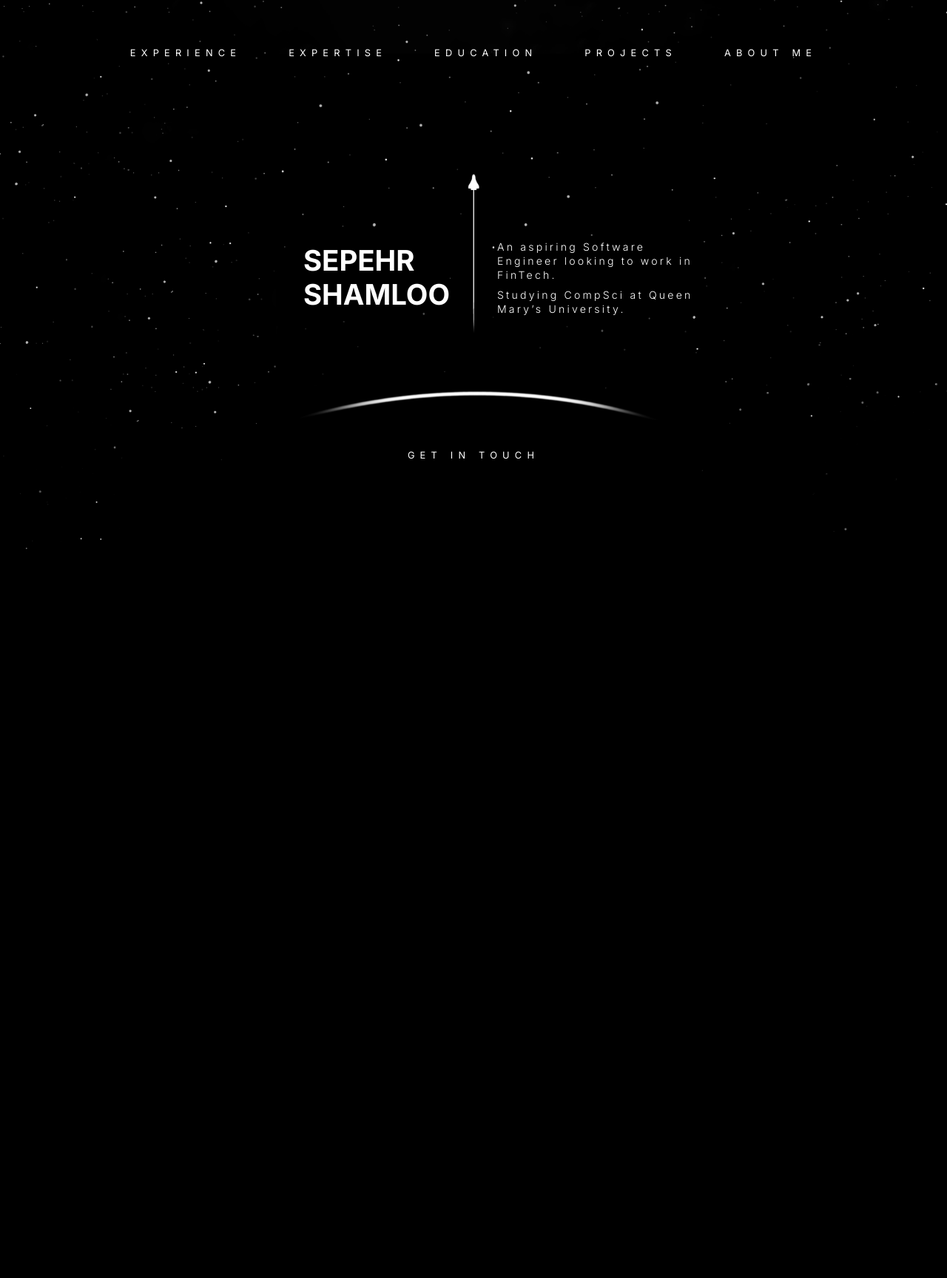
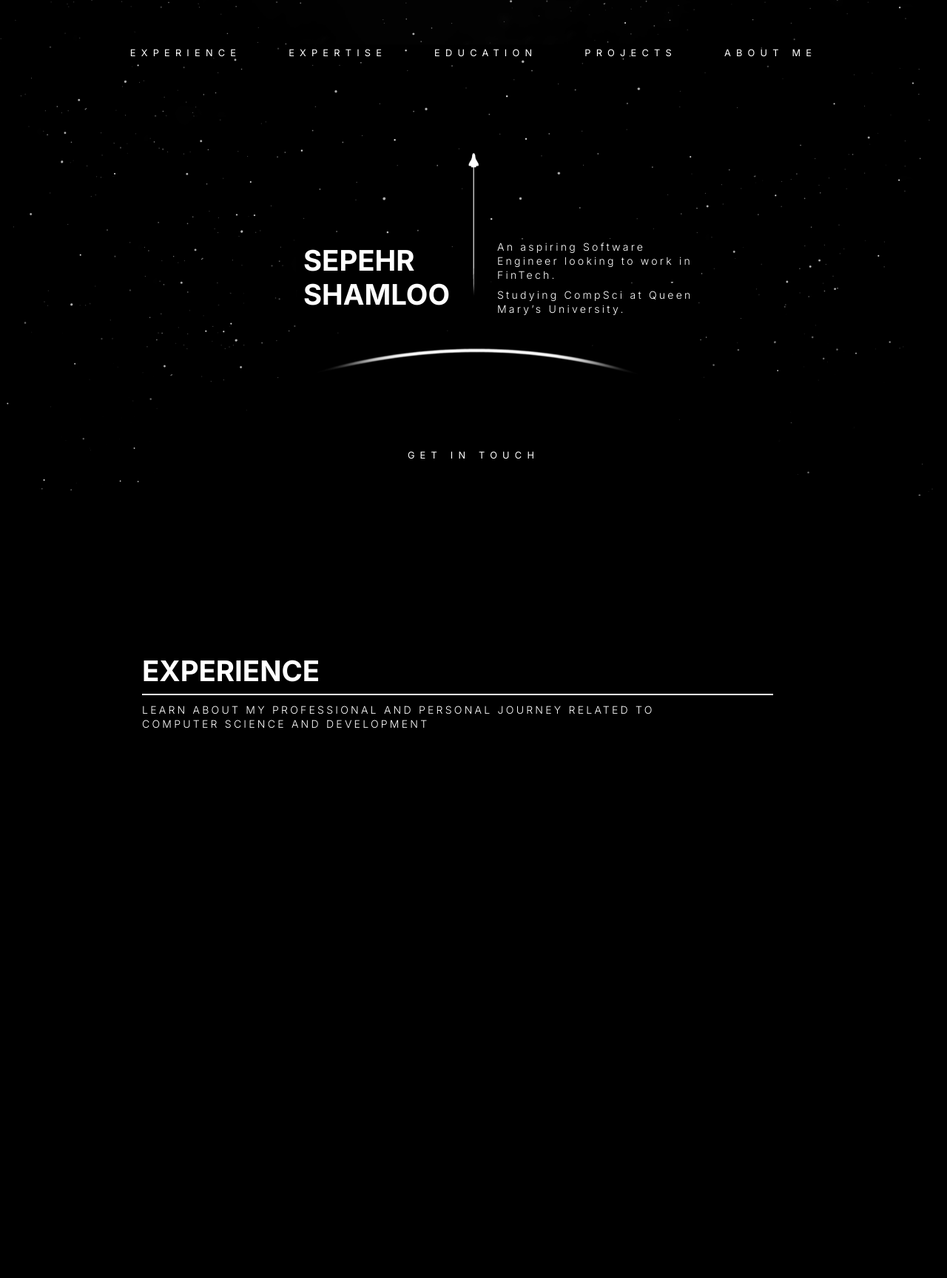
Before and after one commit to Sep-Fading/Sep-Fading.github.io, a PHP site: page / in a window 1280 px wide; the page is wider, and only the part inside the window is pictured. Shown: that part at 74% size. Before the commit the page ends 743 px from the top of that part, so only its background shows below. Run offline with PHP 8.4, Linux system fonts and the light colour scheme.

Commit message:
Added content and planning for more sections

```diff
--- a/css/index-styles.css
+++ b/css/index-styles.css
@@ -4,6 +4,25 @@
 /* First section */
 
 /* Layout */
+
+.page-container-1 {
+    width: 100%;
+    height: 100vh;
+    display: grid;
+    grid-template-columns: 1fr 4fr 1fr;
+    grid-template-rows: 0.5fr 2fr 1fr;
+    grid-template-areas:
+        'header header header'
+        'content content content'
+        'touchbtn touchbtn touchbtn';
+    justify-content: center;
+    place-items: center;
+    align-content: center;
+    grid-auto-flow: column;
+
+    row-gap: 5vh;
+}
+
 .page-content{
     grid-column-start: 2;
     grid-column-end: 3;
@@ -53,3 +72,37 @@
     letter-spacing: 0.45rem;
     text-transform: uppercase;
 }
+
+
+/* Second section */
+
+.page-container-2{
+    width: 100%;
+    height: 100vh;
+    display: grid;
+    grid-template-columns: 1fr 1fr 1fr;
+    grid-template-rows: 0.5fr 2fr;
+    grid-template-areas:
+        'header header header'
+        'content content content'
+        'touchbtn touchbtn touchbtn';
+    justify-content: center;
+    place-items: center;
+    align-content: center;
+    grid-auto-flow: column;
+
+    row-gap: 5vh;
+    margin-inline: 15%;
+    margin-block: 5%;
+}
+
+.section-title{
+    grid-column-start: 1;
+    grid-column-end: 3;
+    justify-self: center;
+}
+
+.section-title p{
+    margin-right: 15%;
+    margin-top: 1.25%;
+}
--- a/css/main-theme.css
+++ b/css/main-theme.css
@@ -3,27 +3,9 @@
 body {
     background-image: url(../imgs/main_bg.png);
     background-color: black;
-    background-size: cover;
+    background-size: contain;
     background-position: center -50px;
     background-repeat: no-repeat;
-}
-
-.page-container {
-    width: 100%;
-    height: 100vh;
-    display: grid;
-    grid-template-columns: 1fr 4fr 1fr;
-    grid-template-rows: 0.5fr 2fr 1fr;
-    grid-template-areas:
-        'header header header'
-        'content content content'
-        'touchbtn touchbtn touchbtn';
-    justify-content: center;
-    place-items: center;
-    align-content: center;
-    grid-auto-flow: column;
-
-    row-gap: 5vh;
 }
 
 /* Global styles */
@@ -50,6 +32,12 @@ p {
 
     background-color: black;
     text-wrap: wrap;
+}
+
+hr{
+    height: 2px;
+    background-color: #FFF;
+    border: none;
 }
 
 
--- a/index.html
+++ b/index.html
@@ -17,7 +17,7 @@
 </head>
 
 <body>
-    <div class="page-container">
+    <div class="page-container-1">
         <div class="page-header">
             <div class="page-header-nav">
                 <ul>
@@ -46,8 +46,14 @@
         <div class="contact-link-btn">
             <a class="hoveranim" href="">Get In Touch</a>
         </div>
+    </div>
 
-
+    <div class="page-container-2">
+        <div class="section-title">
+            <h1>Experience</h1>
+            <hr>
+            <p>LEARN ABOUT MY PROFESSIONAL AND PERSONAL JOURNEY RELATED TO COMPUTER SCIENCE AND DEVELOPMENT</p>
+        </div>
     </div>
 </body>
 
```
